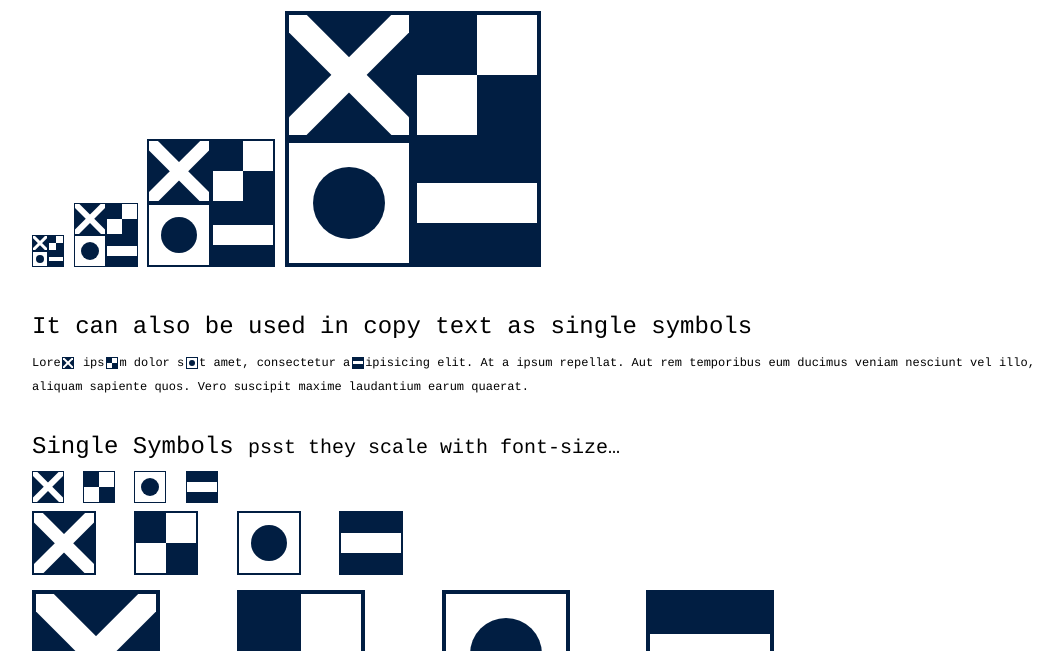
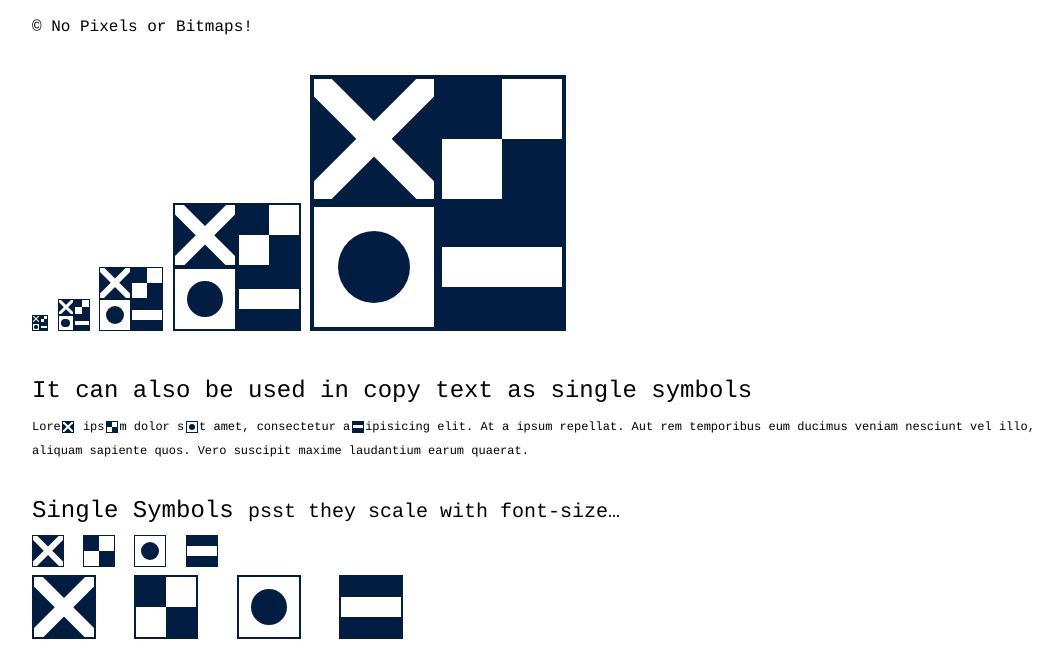
Before and after one commit to muthesius/muid-style, a website: page index.html in a window 1280 px wide. Shown: the part 101-752 px from the top of the page, without its empty margins (96-1159 px from the left). Drawn offline with Linux system fonts and the light colour scheme.

Commit message:
Added a .tiny size with 16px

```diff
--- a/index.html
+++ b/index.html
@@ -40,6 +40,14 @@
     </head>
     <body>
       <h1>The <strong>MUiD</strong> Logo in pure CSS</h1>
+      <blockquote>&copy; No Pixels or Bitmaps!</blockquote>
+      <br>
+      <div class="muid logo tiny">
+        <div class="m"></div>
+        <div class="u"></div>
+        <div class="i"></div>
+        <div class="d"></div>
+      </div>
       <div class="muid logo small">
         <div class="m"></div>
         <div class="u"></div>
--- a/muid.scss
+++ b/muid.scss
@@ -11,6 +11,7 @@ $muid-fg-color: #FFFFFF;
 
 .muid {
 
+  &.tiny { font-size: 16px; }
   &.small { font-size: 32px; }
   &.medium { font-size: 64px; }
   &.large { font-size: 128px; }
```
Also changed, not shown: muid.css.
